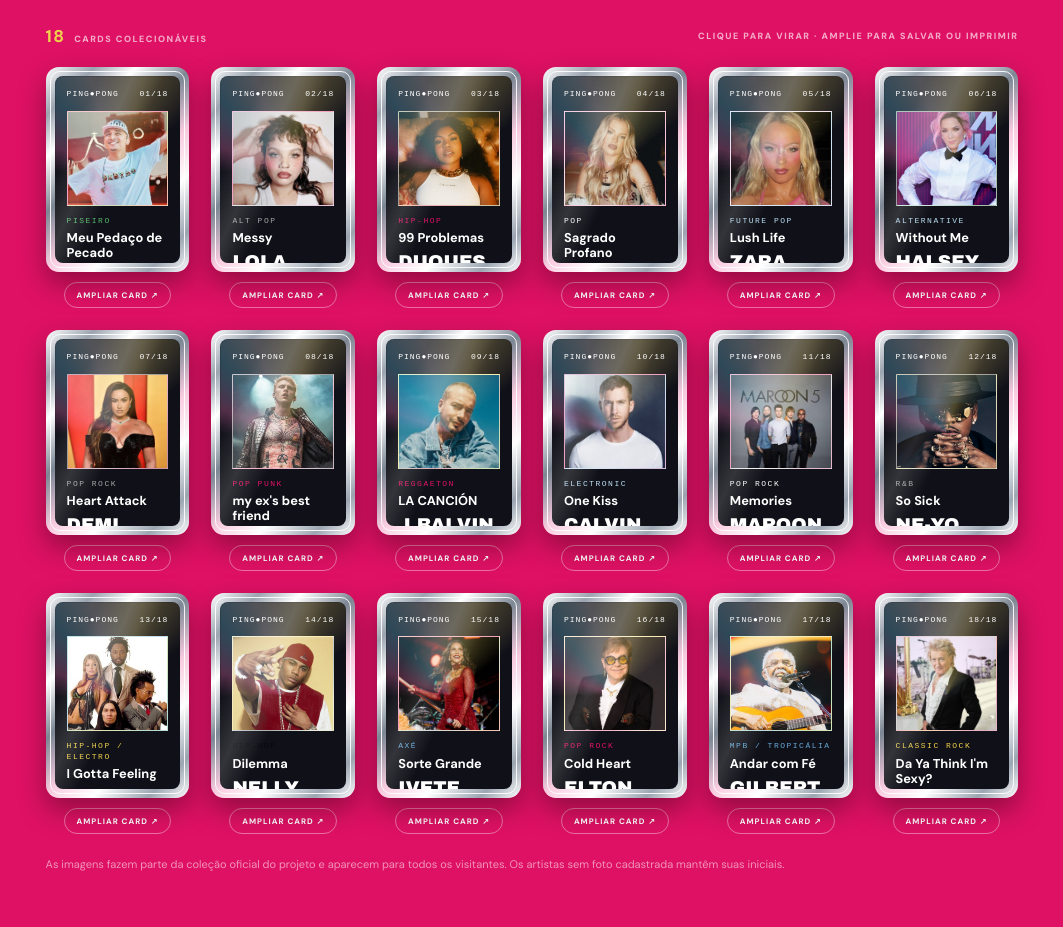
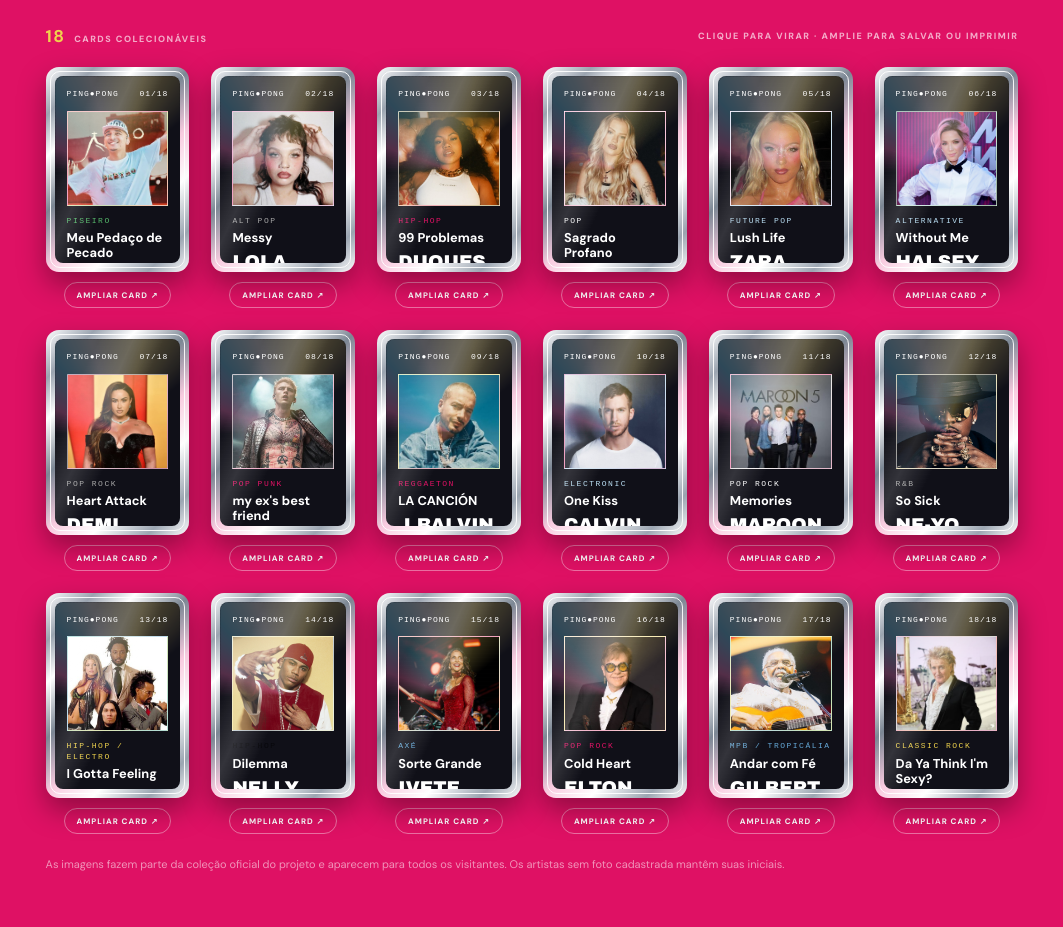
Before and after one commit to lorennamelgaco/ping-pong, a plain HTML site: page index.html in a window 1280 px wide. Shown: the part 5872-6799 px from the top of the page, without its empty margins (108-1171 px from the left). Drawn offline with nearby package versions, Linux system fonts and the light colour scheme; a script that the page names is missing.

Commit message:
Corrige enquadramento superior das fotos dos Beat Cards

```diff
--- a/Static/Css/style.css
+++ b/Static/Css/style.css
@@ -128,4 +128,4 @@
 .beat-card-photo-img-10,
 .beat-card-photo-img-15,
 .beat-card-photo-img-16,
-.beat-card-photo-img-18{object-position:center 22%}
+.beat-card-photo-img-18{object-position:center top}
```
